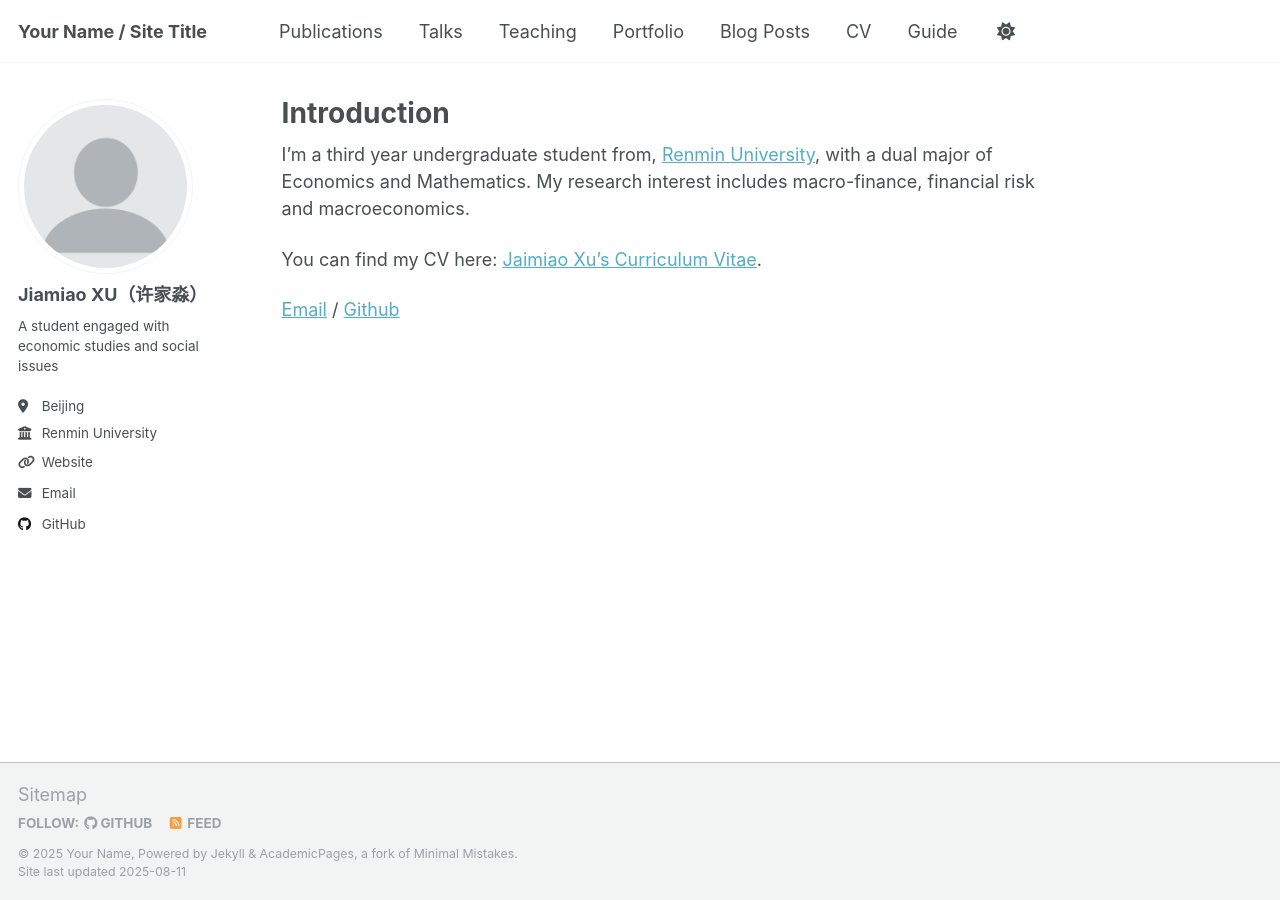
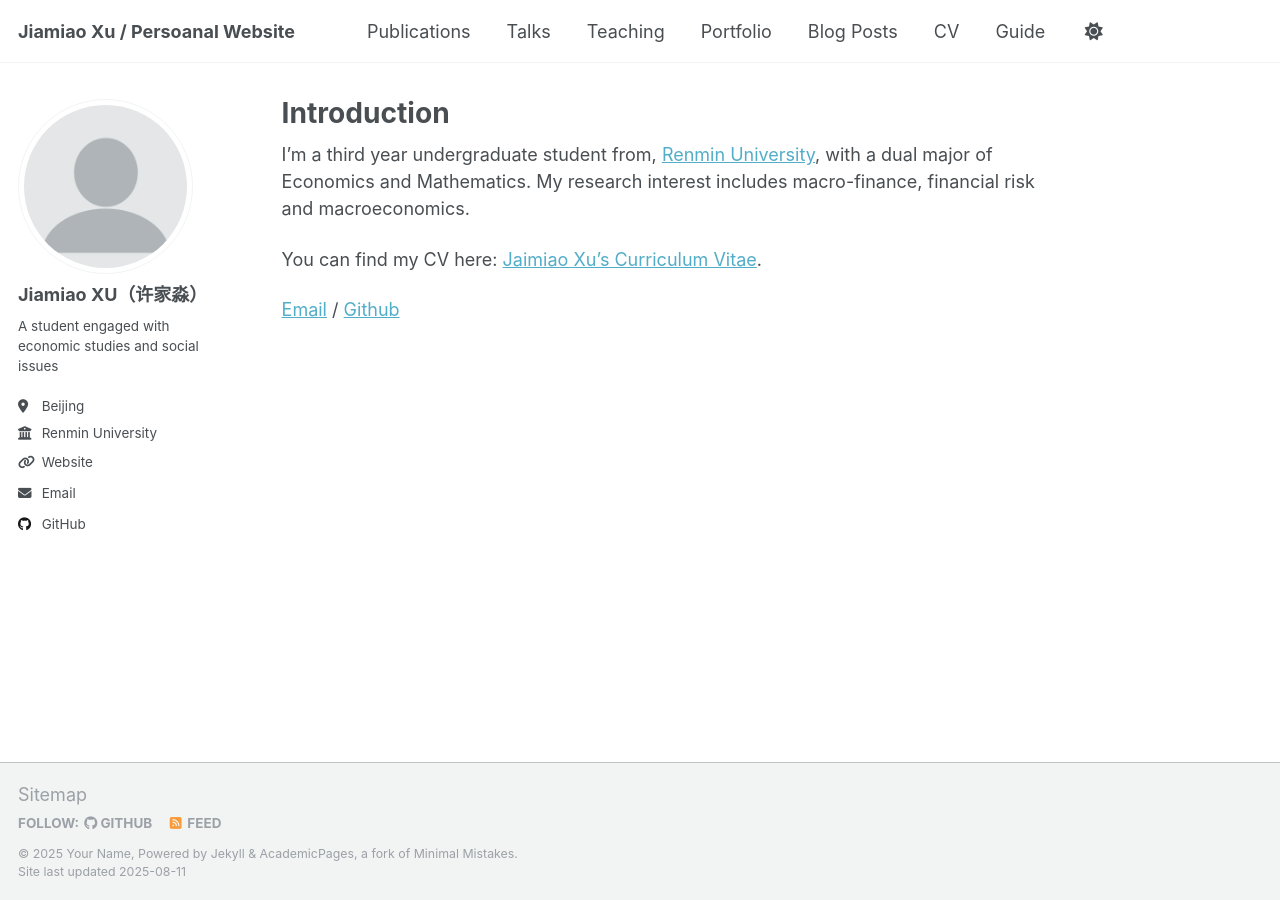
Before and after one commit to JasonJiamiaoXu/jasonjiamiaoxu.github.io, a Jekyll site: the page built from _pages/about.md, in a window 1280 px wide. Built offline with Jekyll 4.4.1, drawn with Linux system fonts in a browser that asks for light colours; a script that is not in the unit is left out.

Commit message:
config.yml

```diff
--- a/_config.yml
+++ b/_config.yml
@@ -9,7 +9,7 @@
 # Basic Site Settings
 locale                   : "en-US"
 site_theme               : "default"
-title                    : "Your Name / Site Title"
+title                    : "Jiamiao Xu / Persoanal Website"
 title_separator          : "-"
 name                     : &name "Your Name"
 description              : &description "personal description"
```
